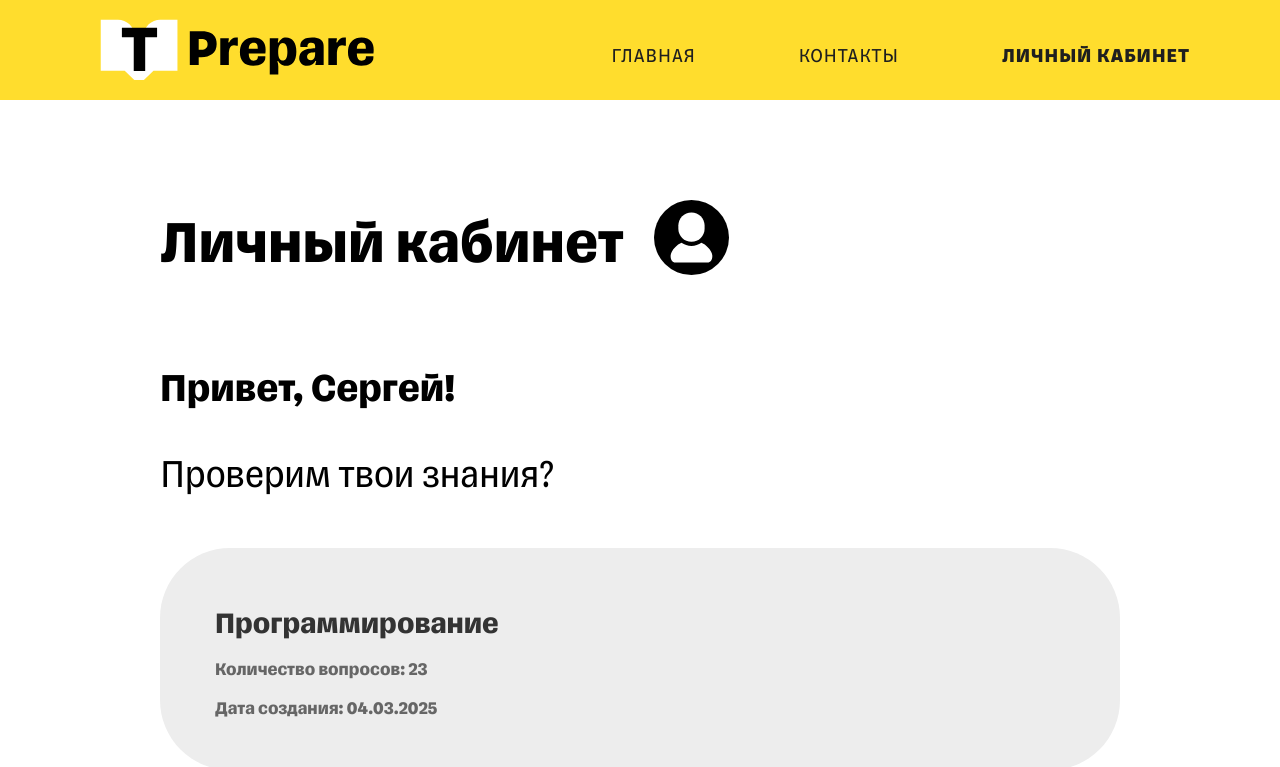
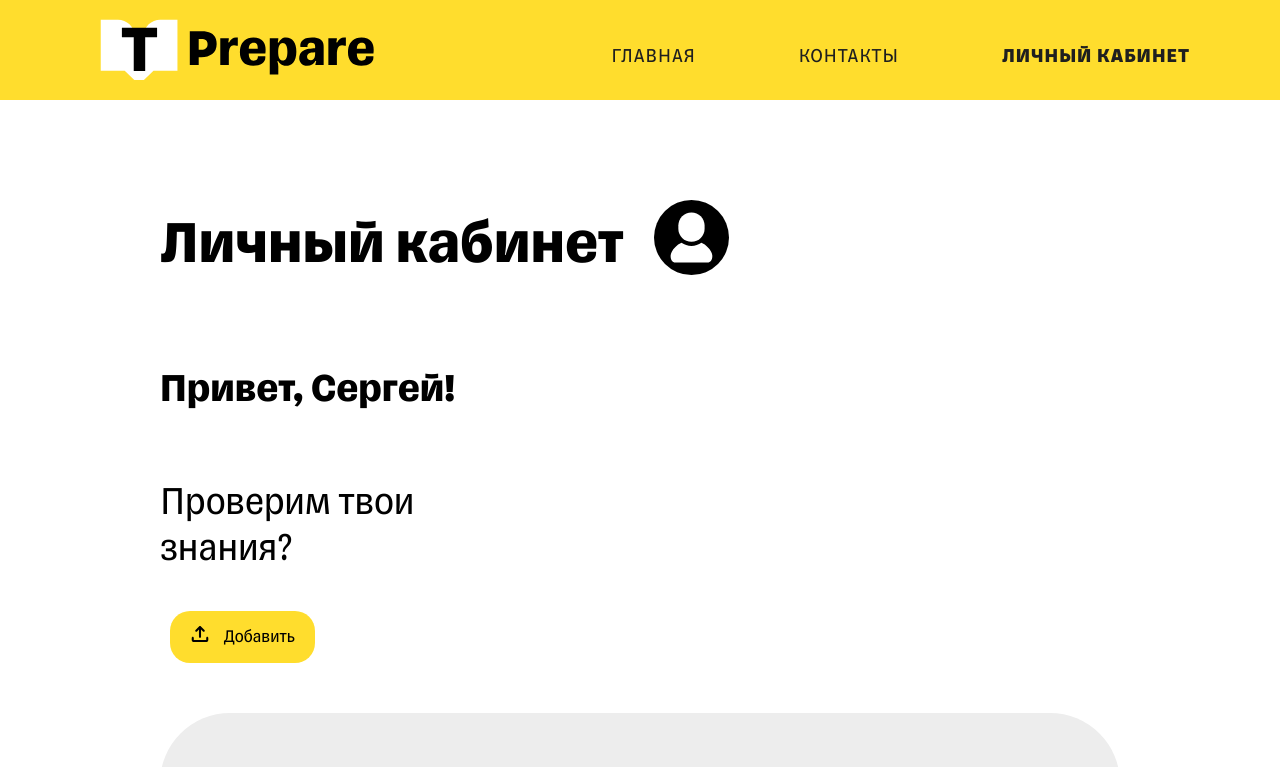
Before and after one commit to Chikidrill/T-Prepare, a Vue app in the folder vue-project/: page /personalaccount in a window 1280 px wide. Shown: the top 767 px of the page. Built offline with nearby package versions, Linux system fonts and the light colour scheme.

Commit message:
add upload-btn

```diff
--- a/vue-project/src/pages/PersonalAccount.vue
+++ b/vue-project/src/pages/PersonalAccount.vue
@@ -16,6 +16,12 @@
           Привет, {{ username }}!
         </h1>
         <p class="profile__user-text">Проверим твои знания?</p>
+        <button class = "profile__newblock-btn">
+          <svg class = "profile__newblock-icon" width="20" height="16" viewBox="0 0 29 28" fill="none" xmlns="http://www.w3.org/2000/svg">
+          <path d="M3.625 28C2.62812 28 1.77504 27.6482 1.06575 26.9447C0.356458 26.2412 0.00120833 25.3945 0 24.4045V20.809C0 20.2996 0.174 19.873 0.522 19.529C0.869999 19.185 1.30017 19.0124 1.8125 19.0112C2.32483 19.01 2.7556 19.1826 3.10481 19.529C3.45402 19.8754 3.62741 20.302 3.625 20.809V24.4045H25.375V20.809C25.375 20.2996 25.549 19.873 25.897 19.529C26.245 19.185 26.6751 19.0124 27.1875 19.0112C27.6998 19.01 28.1306 19.1826 28.4798 19.529C28.829 19.8754 29.0024 20.302 29 20.809V24.4045C29 25.3933 28.6453 26.24 27.936 26.9447C27.2267 27.6494 26.3731 28.0012 25.375 28H3.625ZM12.6875 6.15732L9.28905 9.52811C8.92655 9.88766 8.49639 10.0602 7.99856 10.0459C7.50072 10.0315 7.06995 9.84391 6.70624 9.48316C6.37395 9.12361 6.19995 8.70414 6.18425 8.22474C6.16854 7.74534 6.34254 7.32586 6.70624 6.96631L13.2312 0.494408C13.4125 0.314633 13.6088 0.187593 13.8203 0.113285C14.0318 0.0389784 14.2583 0.00122616 14.5 2.76581e-05C14.7417 -0.00117084 14.9682 0.0365814 15.1797 0.113285C15.3911 0.18999 15.5875 0.31703 15.7687 0.494408L22.2937 6.96631C22.6562 7.32586 22.8302 7.74534 22.8157 8.22474C22.8012 8.70414 22.6272 9.12361 22.2937 9.48316C21.9312 9.84271 21.5011 10.0303 21.0032 10.0459C20.5054 10.0614 20.0746 9.88886 19.7109 9.52811L16.3125 6.15732V19.0112C16.3125 19.5206 16.1385 19.9479 15.7905 20.293C15.4425 20.6382 15.0123 20.8102 14.5 20.809C13.9877 20.8078 13.5575 20.6352 13.2095 20.2912C12.8615 19.9473 12.6875 19.5206 12.6875 19.0112V6.15732Z" fill="black"/>
+          </svg>
+          Добавить
+        </button>
       </div>
     </div>
 
@@ -140,11 +146,45 @@ export default {
   &__user-text {
     font-family: @font3;
     font-size: 40px;
+    margin-right: 650px;
+  }
+
+  &__user-text,
+  &__btn{
+    display: inline-flex;
+  }
+
+  &__newblock-btn{
+    padding: 15px 20px;
+    background: @yellow;
+    font-family: @font3;
+    border-radius: 20px;
+    margin-left: 10px;
+    font-size: 18px;
+    cursor: pointer;
+    transition: all 0.1s ease ;
+    &:hover{
+        background-color: @black;
+        color: @white;
+      }
+      &:hover path,
+    &:focus path{
+      fill: white;
+    }
+  }
+
+  &__newblock-icon{
+    margin-right: 10px;
+    &:hover path,
+    &:focus path{
+      fill: white;
+    }
   }
 
   &__question-block {
     margin-top: 50px;
     margin-bottom: 10px;
   }
+
 }
 </style>
```
